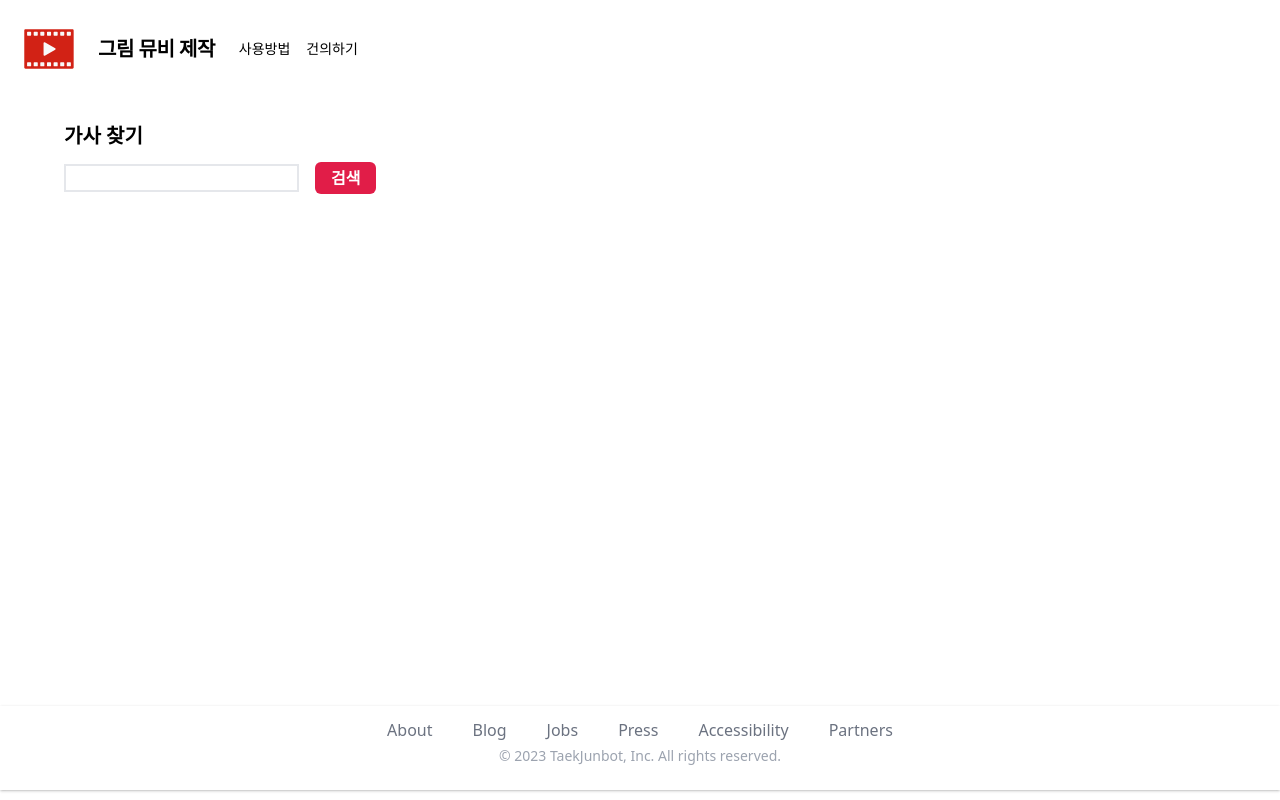
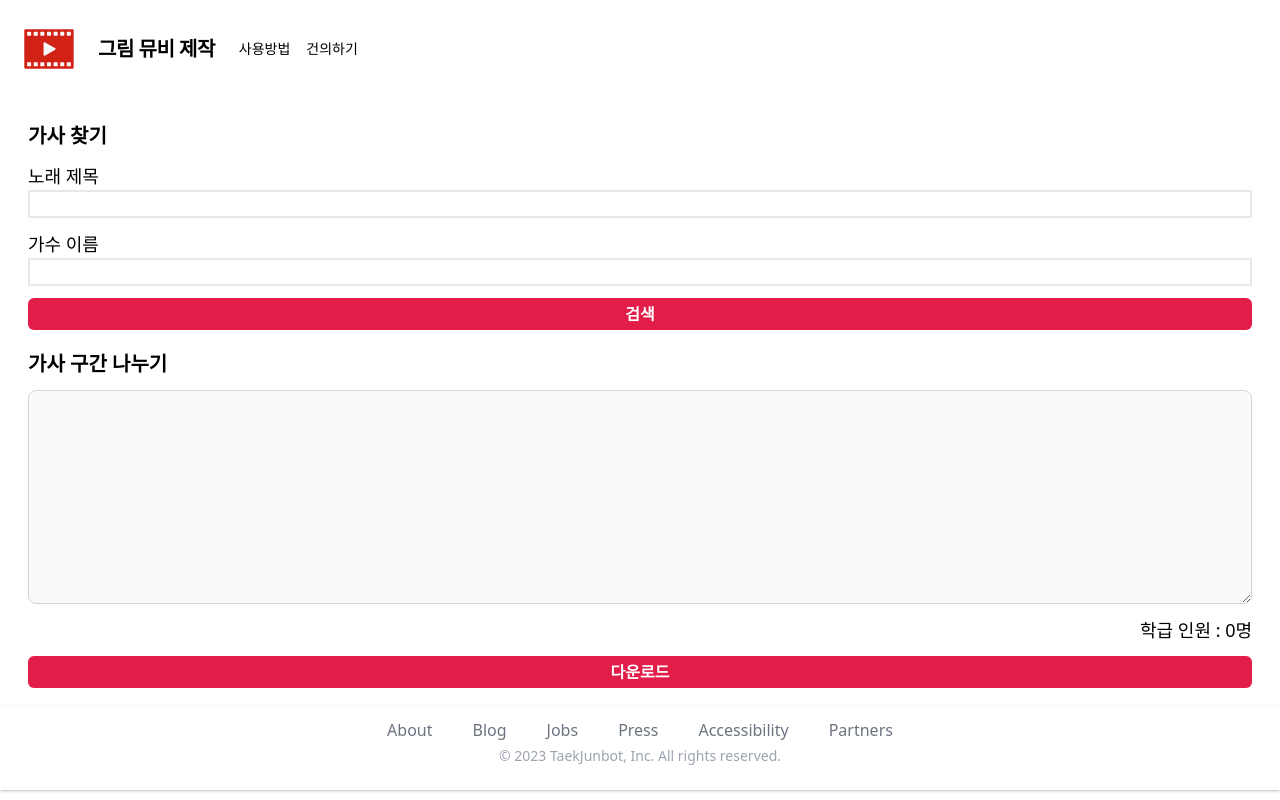
Before and after one commit to teacher-coder/picture-muvie, a Vue app in the folder frontend/: page / in a window 1280 px wide. Built offline with nearby package versions, Linux system fonts and the light colour scheme.

Commit message:
feat: text area for splitting lyrics

```diff
--- a/frontend/src/views/HomeView.vue
+++ b/frontend/src/views/HomeView.vue
@@ -1,32 +1,65 @@
 <template>
-  <div class="my-6 mx-16 h-[70vh]">
-    <form class="flex flex-col" @submit.prevent="searchLyrics">
-      <label for="search" class="text-xl font-bold mb-3">가사 찾기</label>
-      <div>
+  <div class="my-6 mx-7 h-[70vh] flex flex-col w-full space-y-5">
+    <form class="flex flex-col space-y-3" @submit.prevent="sendSongData">
+      <div class="text-xl font-bold">가사 찾기</div>
+      <div class="flex flex-col">
+        <label for="song" class="text-lg">노래 제목</label>
         <input
-          name="search"
+          name="song"
           type="text"
-          v-model="searchTerm"
+          v-model="songName"
           class="border-2 border-solid"
         />
-        <button
-          class="bg-rose-600 text-white font-bold py-1 px-4 ml-4 rounded-md"
-        >
-          검색
-        </button>
       </div>
+      <div class="flex flex-col">
+        <label for="artist" class="text-lg">가수 이름</label>
+        <input
+          name="artist"
+          type="text"
+          v-model="artistName"
+          class="border-2 border-solid"
+        />
+      </div>
+      <button class="bg-rose-600 text-white font-bold py-1 px-4 rounded-md">
+        검색
+      </button>
+    </form>
+    <form class="flex flex-col space-y-3" @submit.prevent="sendLyricsData">
+      <label for="split" class="text-xl font-bold">가사 구간 나누기</label>
+      <textarea
+        name="split"
+        type="text"
+        v-model="lyrics_text"
+        rows="8"
+        class="p-2.5 w-full text-gray-900 bg-gray-50 rounded-lg border border-gray-300 focus:ring-blue-500 focus:border-blue-500 dark:bg-gray-700 dark:border-gray-600 dark:placeholder-gray-400 dark:text-white dark:focus:ring-blue-500 dark:focus:border-blue-500"
+      />
+      <div class="text-right text-lg">
+        학급 인원 : {{ lyrics_list.split('\n').filter((n) => n).length }}명
+      </div>
+      <button class="bg-rose-600 text-white font-bold py-1 px-4 rounded-md">
+        다운로드
+      </button>
     </form>
   </div>
 </template>
 
 <script setup>
-import { ref } from 'vue'
 import api from '@/api/modules/lyrics'
+import { computed, ref } from 'vue'
 
-const searchTerm = ref('')
-async function searchLyrics() {
-  console.log(searchTerm.value)
-  const lyrics = await api.getLyrics({ params: { search: searchTerm.value } })
-  console.log(lyrics)
+const songName = ref('')
+const artistName = ref('')
+const lyrics_text = ref('')
+const lyrics_list = computed(() => lyrics_text.value)
+
+async function sendSongData() {
+  const lyrics = await api.getLyrics({
+    params: { search: `${songName.value} ${artistName.value}` },
+  })
+  lyrics_text.value = lyrics
+}
+
+async function sendLyricsData() {
+  console.log(lyrics_list.value)
 }
 </script>
```
